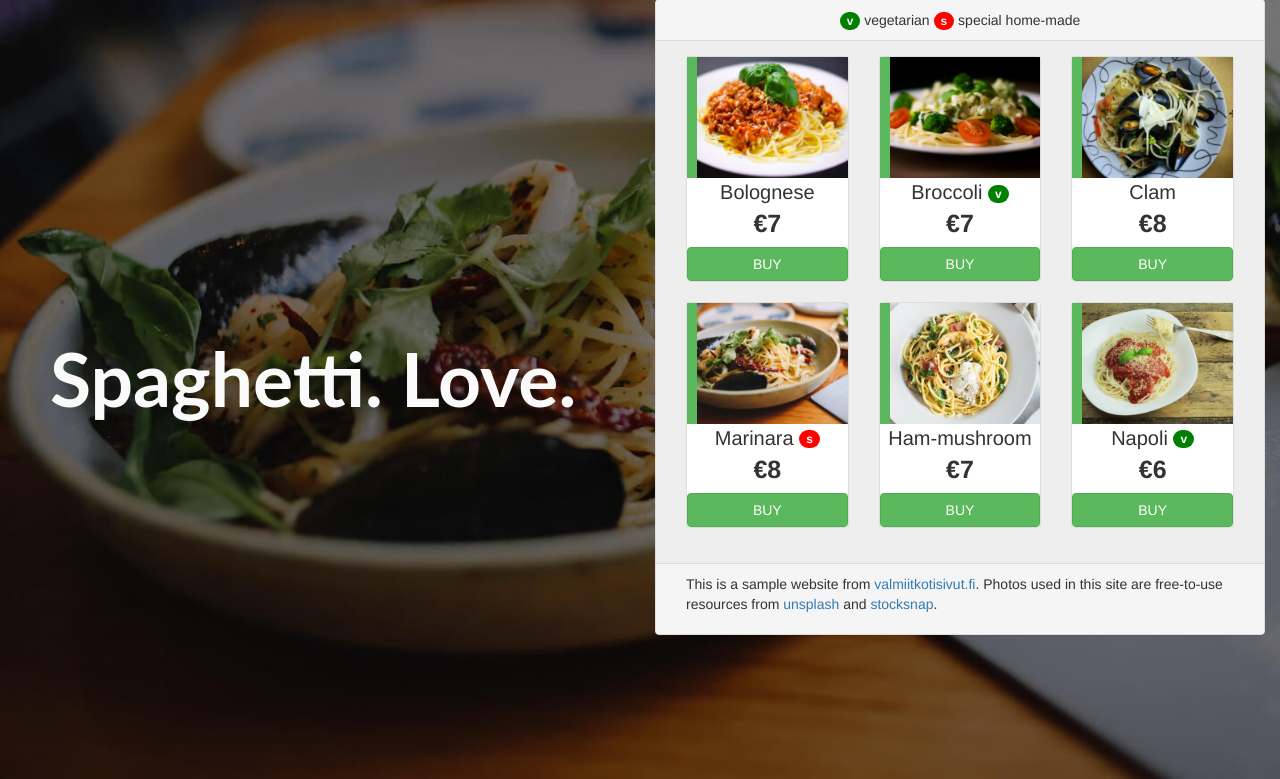
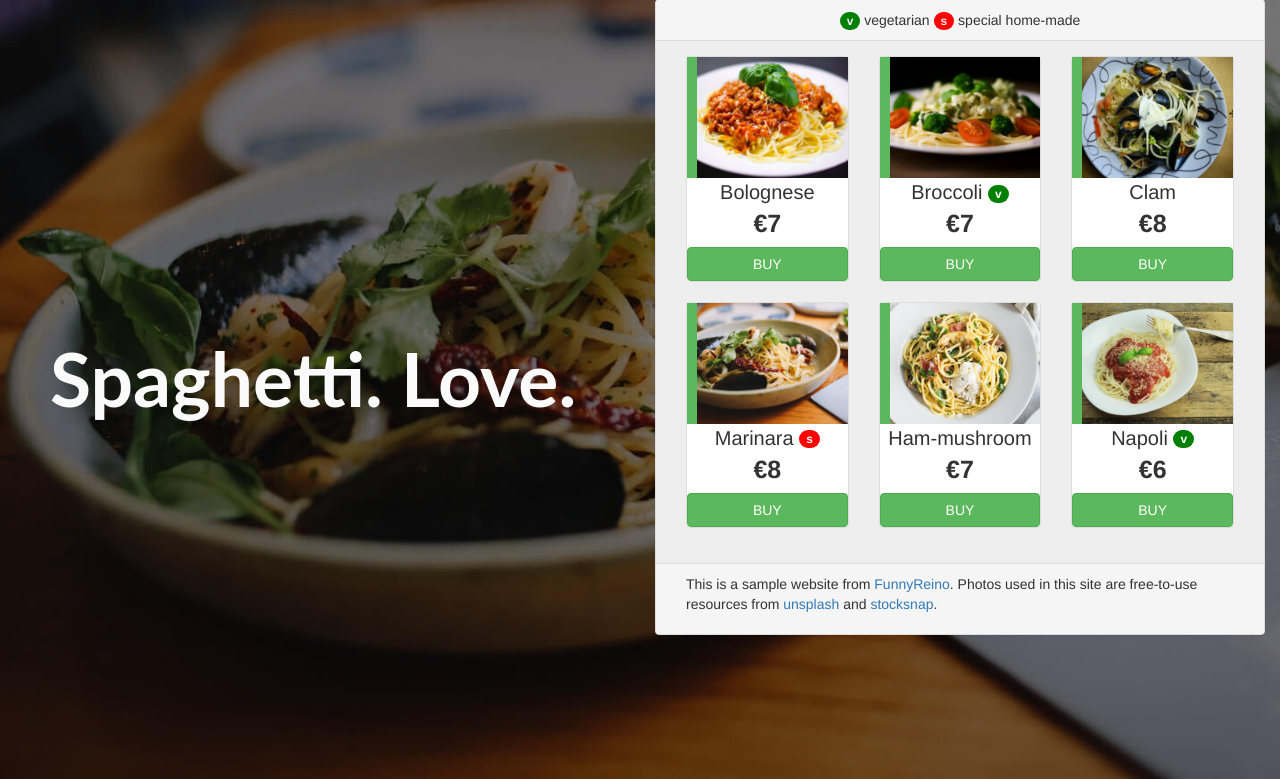
Before and after one commit to vuongngocanh189/spaghetti-delivery, a PHP site: page / in a window 1280 px wide. Shown: the part 21-800 px from the top of the page. Run offline with PHP 8.4, Linux system fonts and the light colour scheme; some libraries are stand-ins or nearby versions.

Commit message:
Change source

```diff
--- a/index.php
+++ b/index.php
@@ -129,7 +129,7 @@
 		</div>
 		<div class="panel-footer">
 			<article>
-				<p>This is a sample website from <a href="http://www.valmiitkotisivut.fi" target="_blank">valmiitkotisivut.fi</a>. Photos used in this site are free-to-use resources from <a href="http://unsplash.com" target="_blank">unsplash</a> and <a href="http://stocksnap.io" target="_blank">stocksnap</a>.</p>
+				<p>This is a sample website from <a href="w.https://funnyreino.com" target="_blank">FunnyReino</a>. Photos used in this site are free-to-use resources from <a href="http://unsplash.com" target="_blank">unsplash</a> and <a href="http://stocksnap.io" target="_blank">stocksnap</a>.</p>
 			</article>
 		</div>
 	</div>
```
